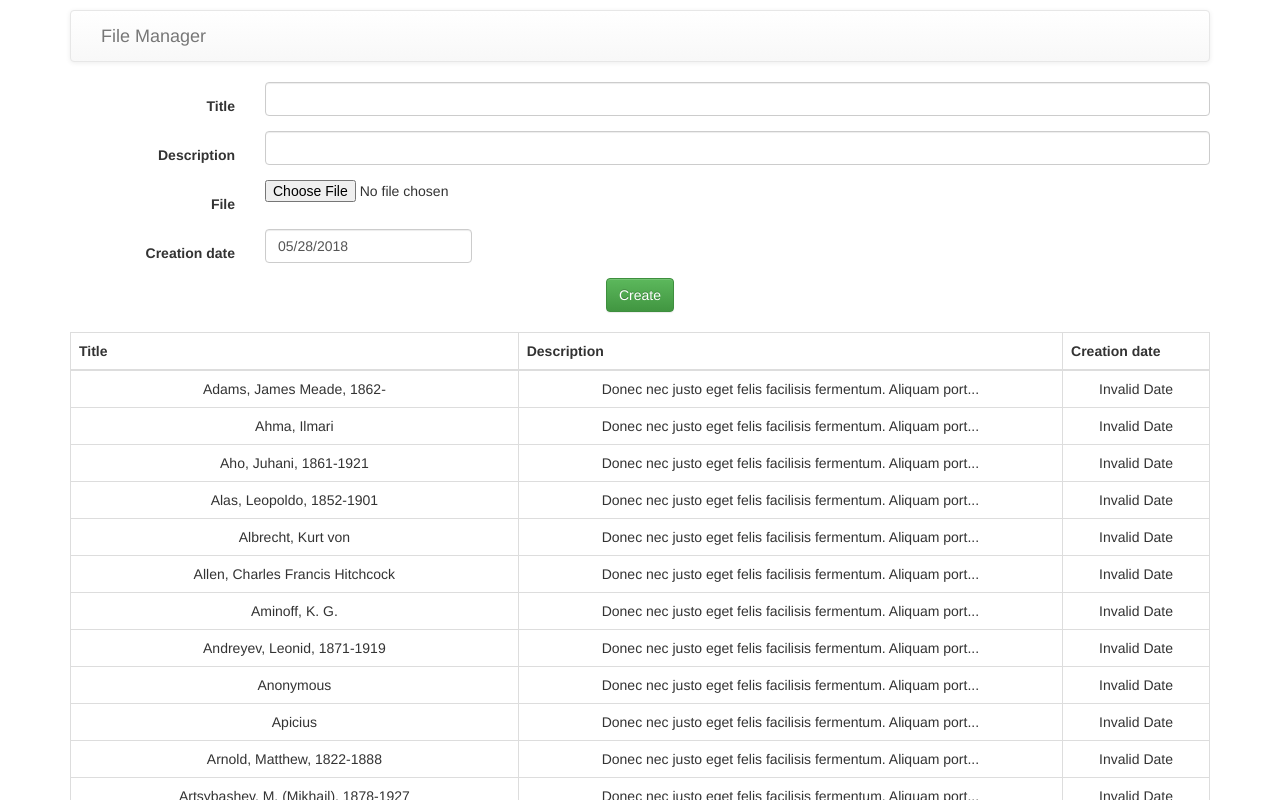
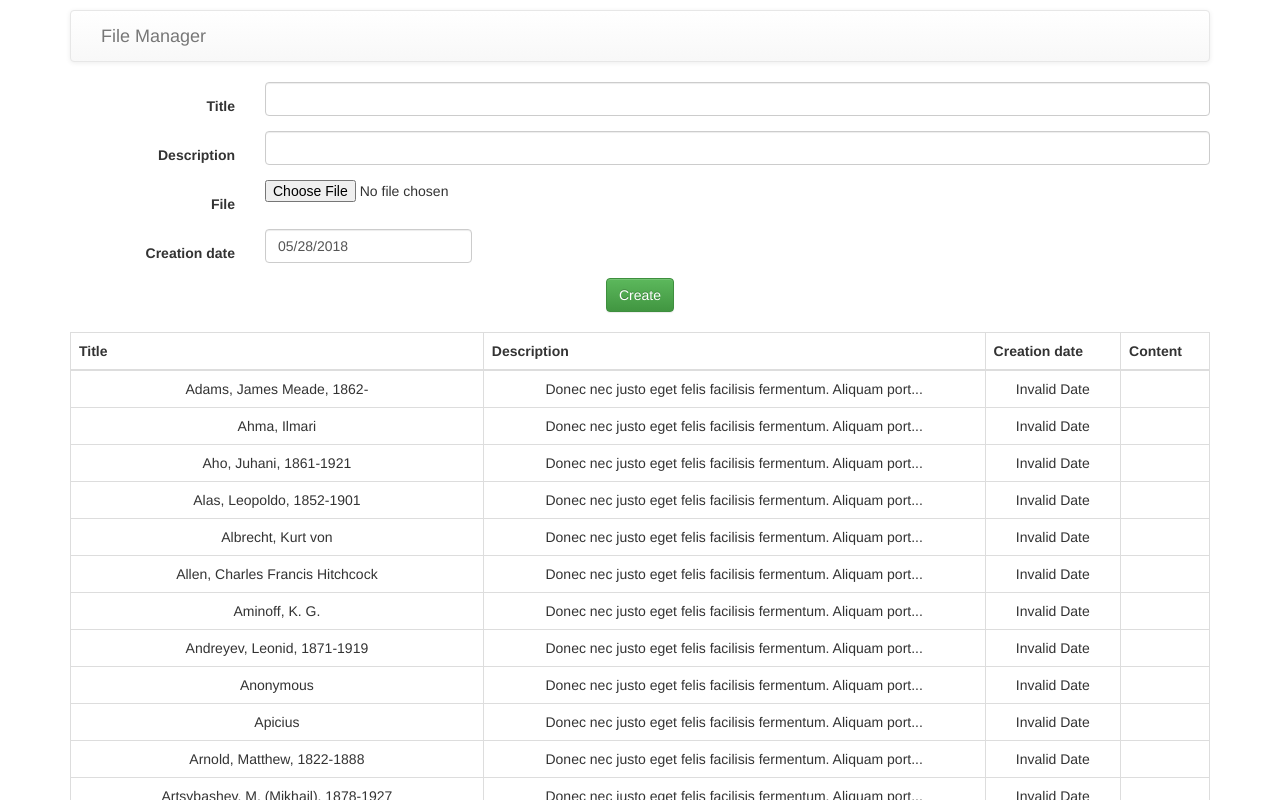
Before and after one commit to pablonvz/spring-reactjs-showcase, a React (Create React App) app in the folder frontend/: page / in a window 1280 px wide. Shown: the top 800 px of the page. Built offline with nearby package versions, Linux system fonts and the light colour scheme; no server answers.

Commit message:
Show download link in the UI

```diff
--- a/frontend/src/FileManager/FileTable.js
+++ b/frontend/src/FileManager/FileTable.js
@@ -17,16 +17,21 @@ const withTooltip = ({content, len}) => {
 }
 
 const TableRow = ({
+    id,
     title,
     description,
     createdAt
-}) => (
-    <tr>
-        <td>{title}</td>
-        <td>{withTooltip({content: description, len: 60})}</td>
-        <td>{createdAt}</td>
-    </tr>
-);
+}) => {
+    const contentUri = id ? "http://127.0.0.1:8080/api/files/" + id + "/download" : undefined;
+    return (
+        <tr>
+            <td>{title}</td>
+            <td>{withTooltip({content: description, len: 60})}</td>
+            <td>{createdAt}</td>
+            <td>{contentUri && (<a target="_blank" href={contentUri}>download</a>)}</td>
+        </tr>
+    )
+};
 
 const renderRows = files => Array.from(files).map((f, idx) => {
     return <TableRow key={idx} {...f} createdAt={new Date(f.createdAt).toLocaleDateString()} />;
@@ -40,6 +45,7 @@ const FileTable = ({files}) => (
                     <th>Title</th>
                     <th>Description</th>
                     <th>Creation date</th>
+                    <th>Content</th>
                 </tr>
             </thead>
             <tbody>{renderRows(files)}</tbody>
```
Also changed, not shown: 1 other file (tests, documents, lock files or other folders).
